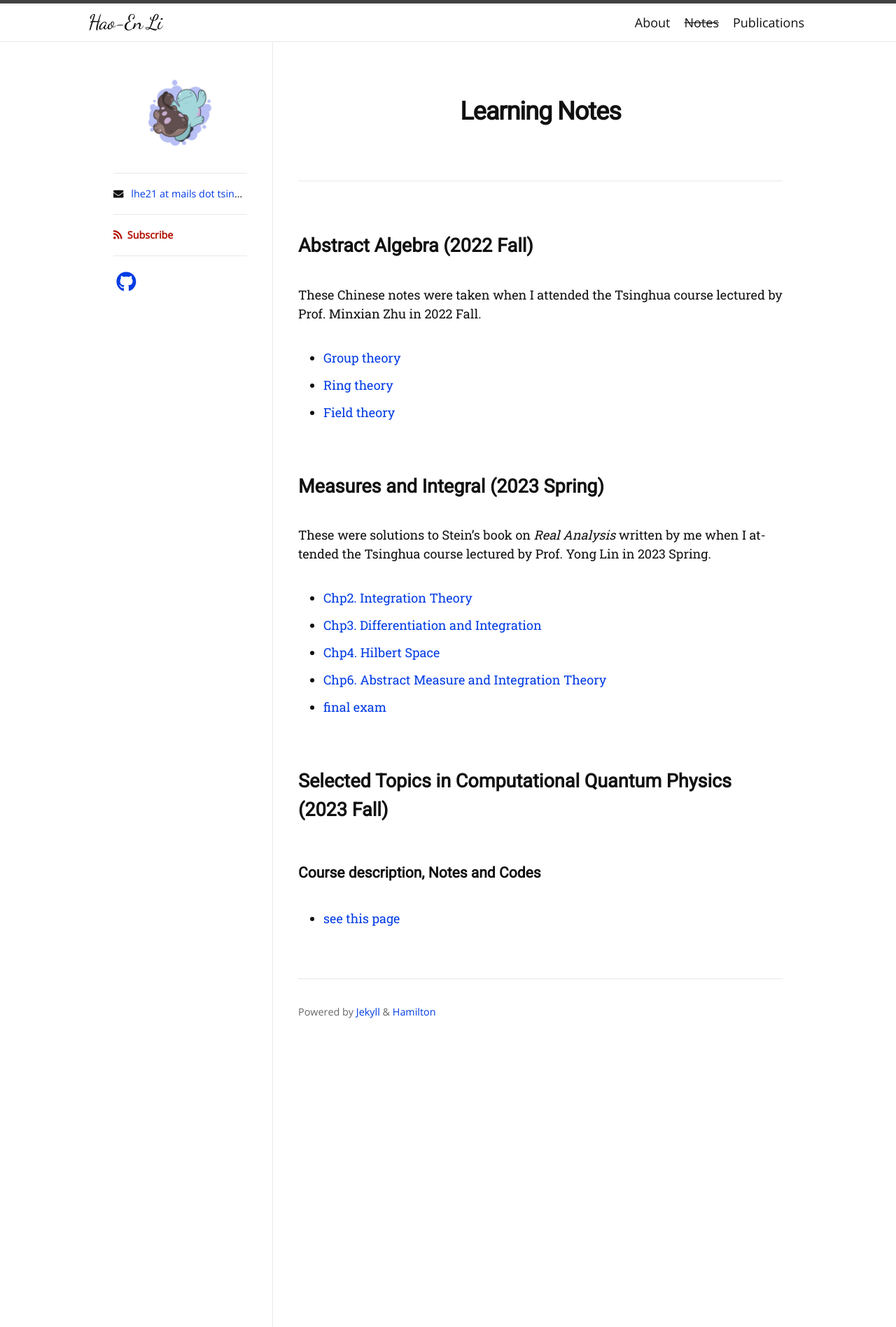
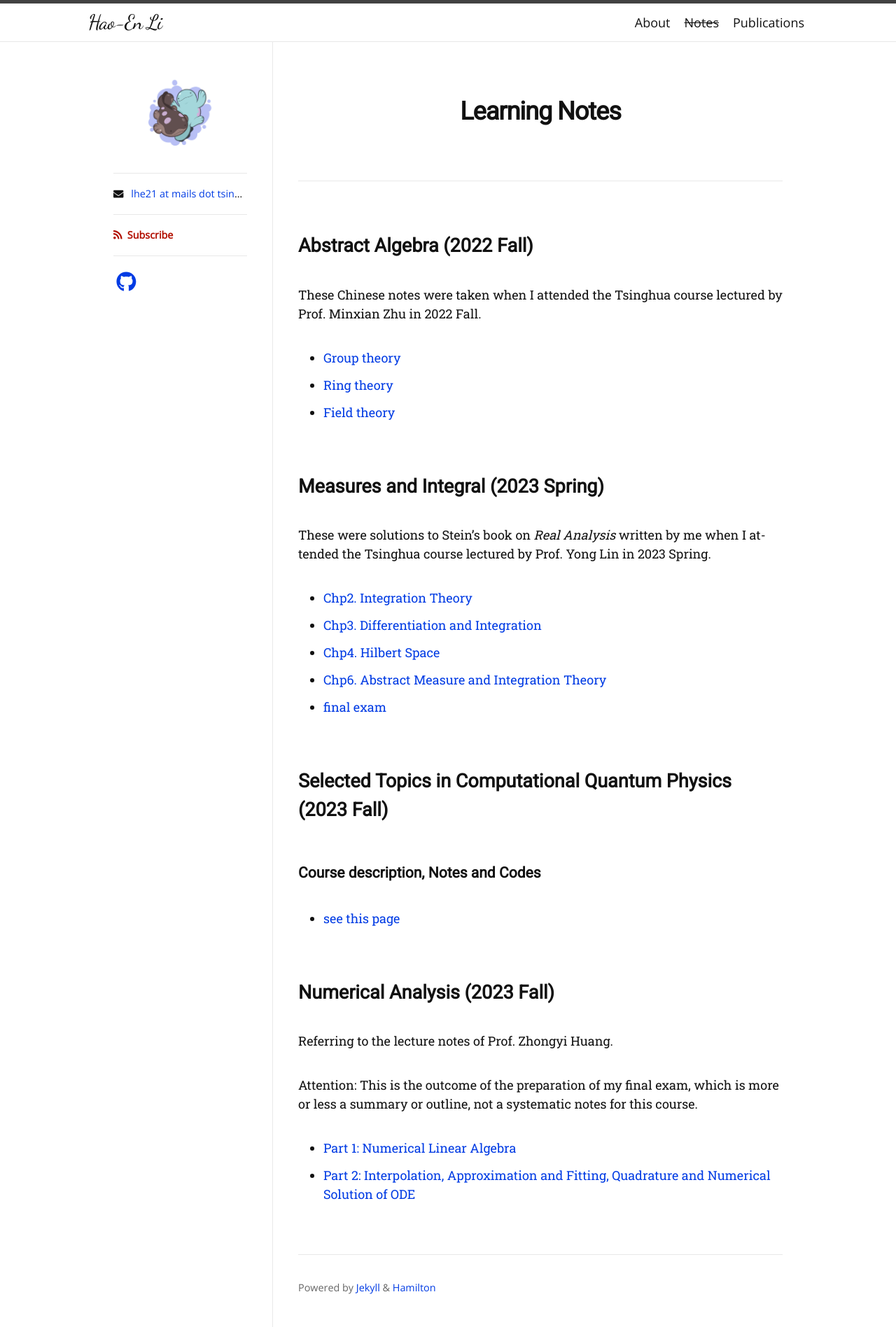
Before and after one commit to haoen2021/haoen2021.github.io, a Jekyll site: the page built from docs.md, in a window 1280 px wide. Shown: the whole page at 70% size. Built offline with Jekyll 4.4.1, drawn with Linux system fonts in a browser that asks for light colours; nearby versions of some CDN libraries; some web fonts are replaced.

Commit message:
Numerical Analysis
Post the notes of NA

```diff
--- a/docs.md
+++ b/docs.md
@@ -26,3 +26,12 @@ These were solutions to Stein's book on *Real Analysis* written by me when I att
 ### Course description, Notes and Codes
 
 + [see this page](pages/cqp.md)
+
+## Numerical Analysis (2023 Fall)
+
+Referring to the lecture notes of Prof. Zhongyi Huang.
+
+Attention: This is the outcome of the preparation of my final exam, which is more or less a summary or outline, not a systematic notes for this course.
+
++ [Part 1: Numerical Linear Algebra](documents/NA1.pdf)
++ [Part 2: Interpolation, Approximation and Fitting, Quadrature and Numerical Solution of ODE](documents/NA2.pdf)
```
Also changed, not shown: 2 other files.
